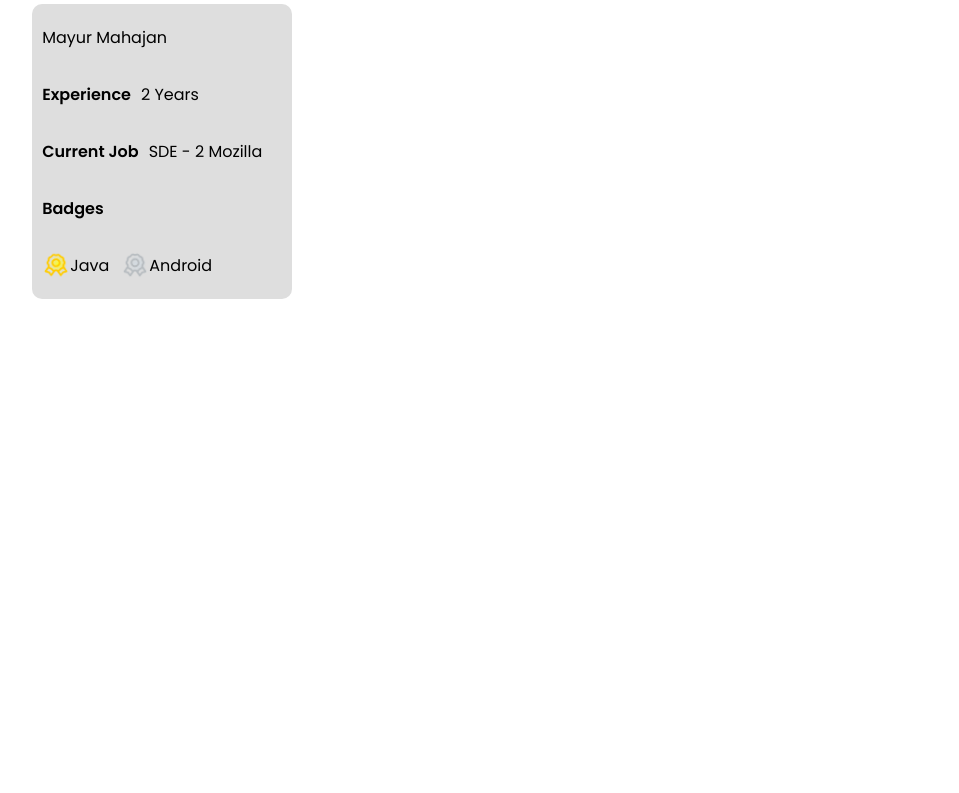
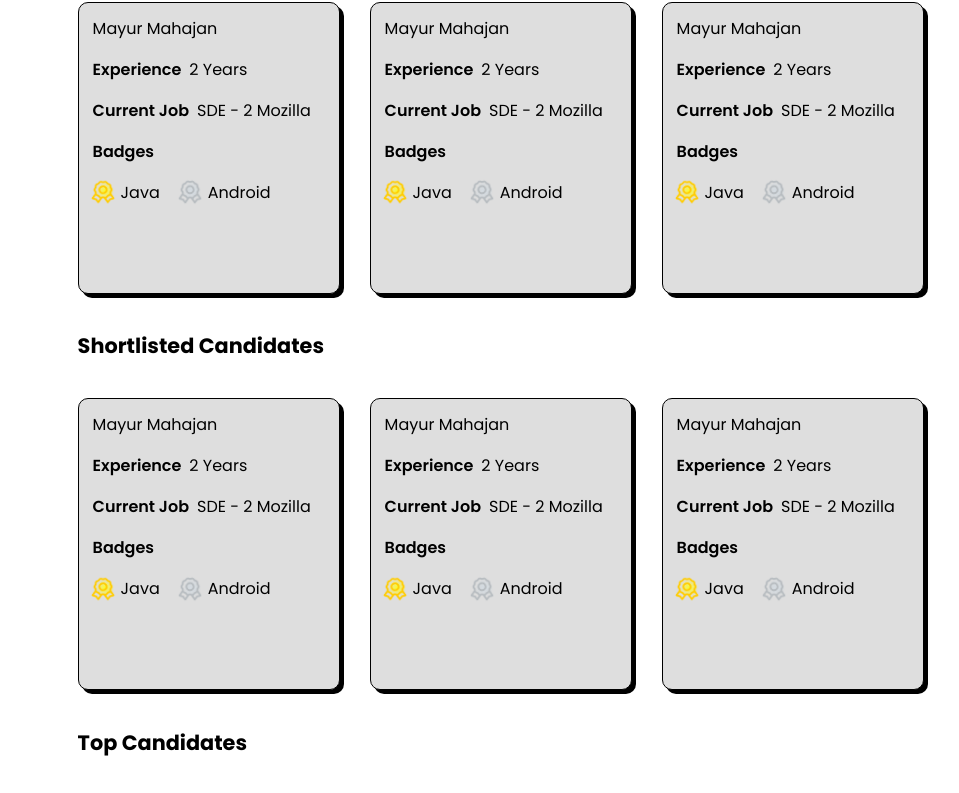
Before and after one commit to MayurSMahajan/HR-Portal, a React (Create React App) app in the folder client/: page /job in a window 1280 px wide. Shown: the part 1112-1905 px from the top of the page, without its empty margins (252-1211 px from the left). Before the commit the page ends 1461 px from the top, so only its background shows below. Built offline with nearby package versions, Linux system fonts and the light colour scheme.

Commit message:
feat: add more candidates section

```diff
--- a/client/src/components/posting/PostingDetail.js
+++ b/client/src/components/posting/PostingDetail.js
@@ -3,19 +3,54 @@ import "./posting.css";
 import PostingDetailCard from "./PostingDetailCard";
 import mockActiveJobsList from "../../mock_data/mockActiveJobsList";
 import CandidatesCard from "./CandidatesCard";
+import ArrowOutwardIcon from "@mui/icons-material/ArrowOutward";
 
 const PostingDetail = () => {
   return (
-      <div className="postings_container">
-        <h3 className="postings-heading">Postings Detail</h3>
-        <PostingDetailCard {...(mockActiveJobsList[0])} />
-        <div className="candidates-section">
+    <div className="postings_container">
+      <h3 className="postings-heading">Postings Detail</h3>
+      <PostingDetailCard {...mockActiveJobsList[0]} />
+      <div className="candidates-section">
+        <div className="candidates-type-container">
           <h3 className="postings-heading">Interviewed Candidates</h3>
-          <div className="candidates-container">
-            <CandidatesCard/>
-          </div>
+        </div>
+        <div className="candidates-container">
+          <CandidatesCard />
+          <CandidatesCard />
+          <CandidatesCard />
+          <ViewAllCard />
+        </div>
+        <div className="candidates-type-container">
+          <h3 className="postings-heading">Shortlisted Candidates</h3>
+        </div>
+        <div className="candidates-container">
+          <CandidatesCard />
+          <CandidatesCard />
+          <CandidatesCard />
+          <ViewAllCard />
+        </div>
+        <div className="candidates-type-container">
+          <h3 className="postings-heading">Top Candidates</h3>
+        </div>
+        <div className="candidates-container">
+          <CandidatesCard />
+          <CandidatesCard />
+          <CandidatesCard />
+          <ViewAllCard />
         </div>
       </div>
+    </div>
+  );
+};
+
+const ViewAllCard = () => {
+  return (
+    <div className="view-all-card">
+      <div className="view-all-btn">
+        <p className="view-all-text"> View All</p>
+        <ArrowOutwardIcon className="view-all-icon" />
+      </div>
+    </div>
   );
 };
 
--- a/client/src/components/posting/posting.css
+++ b/client/src/components/posting/posting.css
@@ -1,8 +1,9 @@
 .postings_container {
     display: flex;
     flex-direction: column;
-    align-items: start;
+    align-items: flex-start;
     padding: 20px 80px;
+    width: 68vw;
 }
 
 .postings-heading{
@@ -26,7 +27,7 @@
 
 .metadata_cards_container{
     display: grid;
-    grid-template-columns: 40% auto;
+    grid-template-columns: 50% auto;
 }
 
 .metadata_section{
@@ -76,11 +77,49 @@
     margin: 30px 0px;
 }
 
+.candidates-type-container{
+    display: flex;
+    align-items: center;
+    justify-content: space-between;
+}
+
+.candidates-container-wrapper{
+    display: flex;
+    width: 68vw;
+}
+
+.candidates-container{
+    display: flex;
+    width: 68vw;
+    padding: 16px 0px;
+    overflow-x: scroll;
+    scrollbar-width: none; /* Firefox */
+    -ms-overflow-style: none; /* IE and Edge */
+}
+
+.candidates-container::-webkit-scrollbar {
+    display: none; /* Chrome and Safari */
+  }
+
 .candidates-card{
     padding: 5px 10px;
+    margin-right: 30px;
     background-color: #dedede;
     border-radius: 10px;
-    width: 240px;
+    min-width: 240px;
+    height: 280px;
+    display: block;
+    border: 1.3px solid black;
+    box-shadow: 4px 4px 0px #000000;
+    transition: 0.25s ease-in-out;
+}
+
+.candidates-card:hover{
+    box-shadow: none;
+}
+
+.candidates-card p{
+    margin: 8px 4px;
 }
 
 
@@ -111,3 +150,26 @@
     height: 28px;
     width: 28px;
 }
+
+.view-all-card{
+    height: 280px;
+    display: flex;
+    align-items: center;
+    justify-content: center;
+    min-width: 200px;
+}
+
+.view-all-btn{
+    display: flex;
+    height: 40px;
+    cursor: pointer;
+    align-items: center;
+}
+
+.view-all-btn:hover{
+    border-bottom: 2px solid black;
+}
+
+.view-all-text{
+    margin-right: 10px;
+}
```
